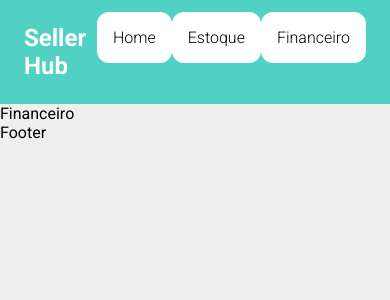
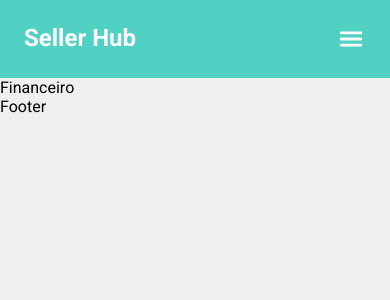
Before and after one commit to Gustavoo1122/SellerHub, a React (Create React App) app: page /financeiro in a window 390 px wide. Shown: the top 300 px of the page. Built offline with nearby package versions, Linux system fonts and the light colour scheme; the HTML template or start-up script is replaced by a standard one; a web font is replaced by a local one.

Commit message:
feat: make navbar responsive

```diff
--- a/src/components/Layout/Navbar/Navbar.module.css
+++ b/src/components/Layout/Navbar/Navbar.module.css
@@ -1,13 +1,27 @@
+.header{
+    padding: 1.5rem;
+    background-color:#50D1C3;
+}
+
 .navBar{
     display: flex;
     justify-content: space-between;
-    padding: 1.5rem;
-    background-color:#50D1C3;
-
 }
 
 .navTitle{
     color:#fff;
+}
+
+.menuButton{
+    display: none;
+    width: 30px;
+    height: 30px;
+    margin: 0;
+    background-color: transparent;
+    border: none;
+    font-size: 30px;
+    color: #fff;
+    cursor: pointer;
 }
 
 .navList{
@@ -29,6 +43,60 @@
     text-decoration: none;
 }
 
+.menuButton:hover{
+    background-color: #1d6c63;
+}
+
 .itemList:hover{
     background-color: #efefef;
 }
+
+@media (min-width: 1024px) {
+    .header{
+        display: flex;
+        justify-content: center;
+    }
+
+    .navBar{
+        width: 1024px;
+
+    }
+}
+
+
+@media (max-width: 767px) {
+    .menuButton{
+        display: block;
+    }
+
+    .navList{
+        display: none;
+    }
+
+    .navListOpen{
+        display: flex;
+        flex-direction: column;
+        justify-content: space-between;
+        align-items: flex-end;
+        position: absolute;
+        top: 50px;
+        right: 24px;
+        padding: 1rem;
+        list-style: none;
+        height: 130px;
+        width: 135px;
+        background: #fff;
+        box-shadow: 0 4px 12px rgba(0, 0, 0, 0.15);
+    }
+
+    .menuButtonOpen{
+        background-color: #1d6c63;
+    }
+
+    .itemList{
+        width: 100%;
+        box-sizing: border-box;
+        border-radius: 0;
+        padding: .75rem 1rem;
+    }
+}
--- a/src/components/Layout/Navbar/index.js
+++ b/src/components/Layout/Navbar/index.js
@@ -1,16 +1,29 @@
-import React from 'react';
+import React, { useState } from 'react';
 import {Link} from 'react-router-dom';
 import styles from './Navbar.module.css';
 
+import { IoMenu  } from "react-icons/io5";
+
 export default function Navbar() {
+
+  const [menu, setMenu] = useState(false);
+
   return (
-    <nav className={styles.navBar}>
-      <h2 className={styles.navTitle}>Seller Hub</h2>
-      <ul className={styles.navList}>
-          <li><Link to="/" className={styles.itemList}>Home</Link></li>
-          <li><Link to="/estoque" className={styles.itemList}>Estoque</Link></li>
-          <li><Link to="/financeiro" className={styles.itemList}>Financeiro</Link></li>
-      </ul>
-    </nav>
+    <header className={styles.header}>
+      <nav className={styles.navBar}>
+        <h2 className={styles.navTitle}>Seller Hub</h2>
+        <button
+          className={menu ? `${styles.menuButton} ${styles.menuButtonOpen}` : styles.menuButton}
+          onClick={() => setMenu(!menu)}
+        >
+          <IoMenu />
+        </button>
+        <ul className={menu ? `${styles.navList} ${styles.navListOpen}` : styles.navList} >
+            <li><Link to="/" className={styles.itemList} onClick={() => setMenu(false)}>Home</Link></li>
+            <li><Link to="/estoque" className={styles.itemList} onClick={() => setMenu(false)}>Estoque</Link></li>
+            <li><Link to="/financeiro" className={styles.itemList} onClick={() => setMenu(false)}>Financeiro</Link></li>
+        </ul>
+      </nav>
+    </header>
   )
 }
```
